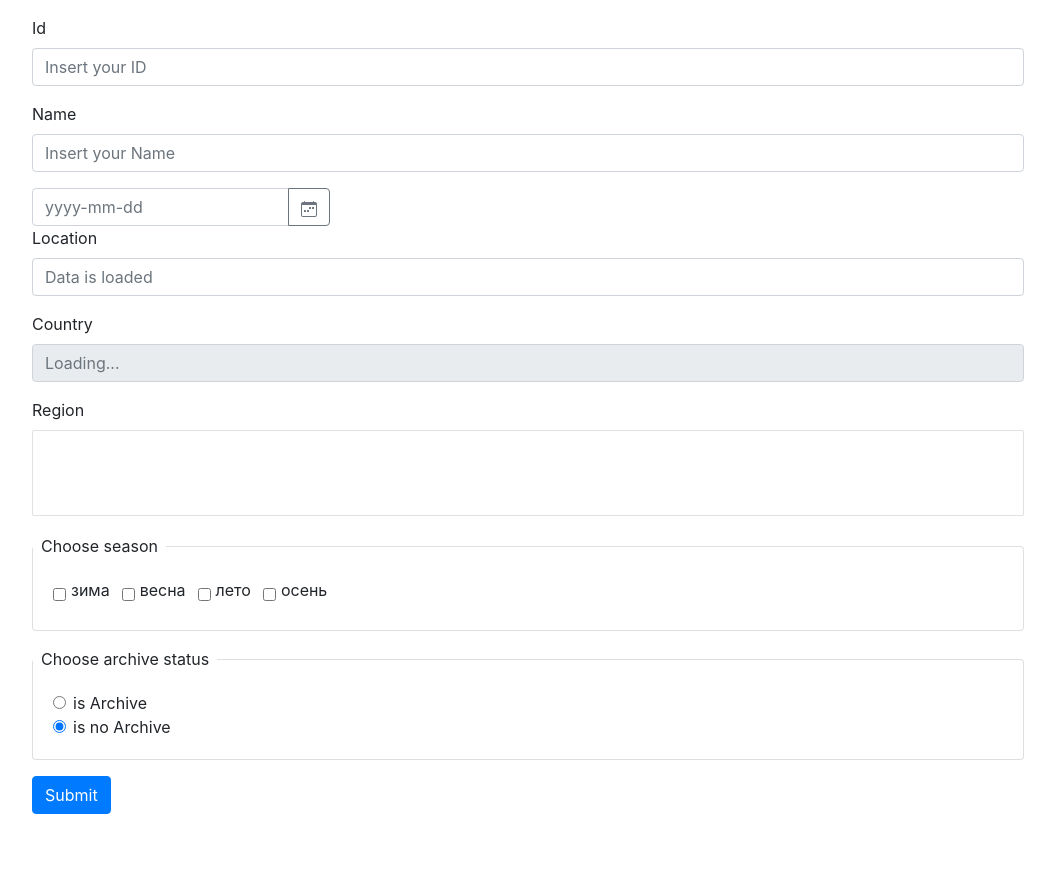
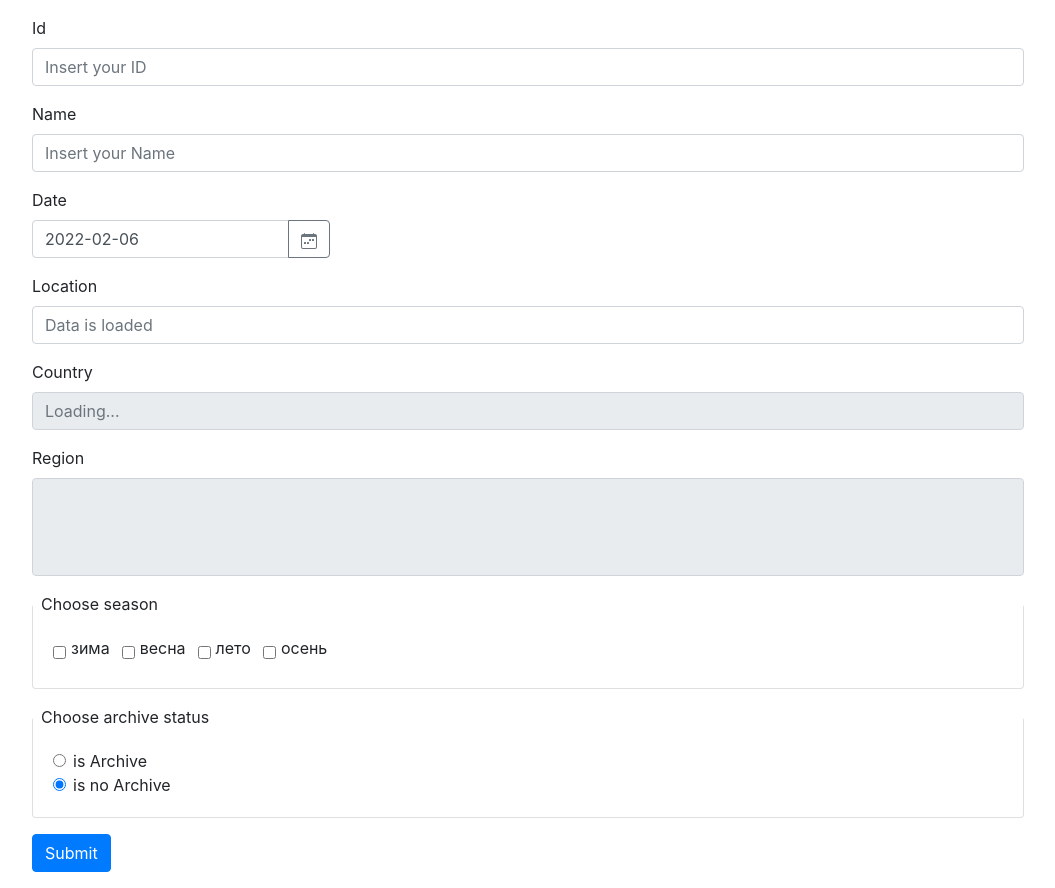
Before and after one commit to voskanvl/kozlov, an Angular app: page / in a window 1280 px wide. Shown: the whole page, without its empty margins (112-1167 px from the left). Before the commit the page ends 830 px from the top, so only its background shows below. Built offline with nearby package versions, Linux system fonts and the light colour scheme.

Commit message:
8.2 21:30

```diff
--- a/src/app/app.component.html
+++ b/src/app/app.component.html
@@ -22,6 +22,7 @@
   >
   </app-type-ahead>
   <!-- --- DATE --- -->
+  <div class="date-wrap"><label>Date</label>
     <div class="input-group date-picker">
       <input class="form-control" placeholder="yyyy-mm-dd"
              name="dp" ngbDatepicker
@@ -38,6 +39,7 @@
               d="M3.5 0a.5.5 0 0 1 .5.5V1h8V.5a.5.5 0 0 1 1 0V1h1a2 2 0 0 1 2 2v11a2 2 0 0 1-2 2H2a2 2 0 0 1-2-2V3a2 2 0 0 1 2-2h1V.5a.5.5 0 0 1 .5-.5zM1 4v10a1 1 0 0 0 1 1h12a1 1 0 0 0 1-1V4H1z"/>
           </svg>
         </button>
+      </div>
     </div>
   </div>
   <!-- --- LOCATION --- -->
@@ -67,7 +69,7 @@
   <!-- --- REGIONS --- -->
   <fieldset class="form-group">
     <label>Region</label>
-    <select class="form-select" name="select" formControlName="region" multiple>
+    <select class="form-select form-control" name="select" formControlName="region" multiple>
       <option *ngFor="let region of regionsArray">{{region['name']}}</option>
     </select>
   </fieldset>
--- a/src/app/app.component.sass
+++ b/src/app/app.component.sass
@@ -6,6 +6,7 @@ fieldset
   padding: 1rem
   max-width: 1024px
   margin: 0 auto
+  box-sizing: border-box
 .form-select
   width: 100%
   & option
@@ -16,4 +17,7 @@ legend
   font-size: 1rem
   padding: 0 .5rem
   margin: 0
-  width: fit-content
+label
+  display: block
+.date-wrap
+  margin-bottom: 1rem
--- a/src/app/app.component.ts
+++ b/src/app/app.component.ts
@@ -49,10 +49,10 @@ IsArchive - признак архивности (переключатель в
   regionsArray: Array<Obj> = [];
 
   seasons = [
-    {eng:'winter',ru:'зима'},
-    {eng:'spring', ru:'весна'},
-    {eng:'summer',ru:'лето'},
-    {eng: 'autumn', ru:'осень'}
+    {eng: 'winter', ru: 'зима'},
+    {eng: 'spring', ru: 'весна'},
+    {eng: 'summer', ru: 'лето'},
+    {eng: 'autumn', ru: 'осень'}
   ]
 
   private LOADING = "Loading..."
@@ -77,26 +77,16 @@ IsArchive - признак архивности (переключатель в
     }
   }
 
-  log(d:any){
+  log(d: any) {
     console.log(d)
   }
 
-  validateCountry = async (control: AbstractControl): Promise<ValidationErrors | null> => {
-    return null
-    // return new Promise<ValidationErrors | null>(resolve => {
-    //   this.countryDataLoaded$.subscribe(v => {
-    //     const includes = this.countriesArray.map(e => e['name']).includes(control.value)
-    //     if (includes) {
-    //       resolve(null)
-    //     } else {
-    //       resolve({mustBeIn: control.value})
-    //     }
-    //   })
-    // })
+  validateCountry =  (control: AbstractControl): ValidationErrors | null => {
+    const includes = this.countriesArray.map(e => e['name']).includes(control.value);
+    return includes?null:{v:1}
   }
 
   // validateSeason
-
 
 
   mainViewModel = new MainViewModel();
@@ -105,29 +95,17 @@ IsArchive - признак архивности (переключатель в
     name: new FormControl(this.mainViewModel.Name, Validators.required),
     date: new FormControl(MyFunctions.objectedDate(new Date(Date.now())), [Validators.required]),
     location: new FormControl(null, [Validators.required, this.validateLocation()]),
-    country: new FormControl({value: null, disabled: true}, [Validators.required, ]),
+    country: new FormControl({value: null, disabled: true}, [this.validateCountry]),
     region: new FormControl({value: null, disabled: true}, [Validators.required]),
-    // season: new FormControl(this.mainViewModel.Season, [Validators.required]),
-    season: new FormArray(this.seasons.map(e=>new FormControl(false))),
+    season: new FormArray(this.seasons.map(e => new FormControl(false))),
     isArchive: new FormControl("isn'tArchive", [Validators.required]),
   })
 
   submit() {
   }
 
-  constructor(public data: MockdataService
-  ) {
+  constructor(public data: MockdataService) {
   }
-
-  // changeForm(v
-  //              :
-  //              any
-  // ) {
-  //   console.log(v, this.myForm.controls['location'].invalid, this.myForm.controls['country'].disabled)
-  //   if ('location' in v) this.data.getCountries(v['location']).subscribe(v => {
-  //     this.countriesArray = v;
-  //   })
-  // }
 
   ngOnInit() {
     const dateControl = this.myForm.controls['date']
--- a/src/app/type-ahead/type-ahead.component.html
+++ b/src/app/type-ahead/type-ahead.component.html
@@ -1,7 +1,8 @@
-<fieldset class="form-group" [disabled]="disabled">
+<fieldset class="form-group type-ahead" [disabled]="disabled">
   <label >{{label}}</label>
+  <div class="row">
   <input
-    class="form-control"
+    [ngClass]="{'form-control': true, 'invalid':control!.invalid && control!.touched}"
     [autocomplete]="autocomplete"
     [ngbTypeahead]="search"
     [name]="controlId"
@@ -17,4 +18,5 @@
   <div class="alert alert-danger" *ngIf="control!.invalid && control!.touched">
       {{errorMessage}}
   </div>
+  </div>
 </fieldset>
--- a/src/app/type-ahead/type-ahead.component.sass
+++ b/src/app/type-ahead/type-ahead.component.sass
@@ -0,0 +1,15 @@
+.form-control
+  transition: width .5s ease-in-out, border-color 0.15s ease-in-out, box-shadow 0.15s ease-in-out
+  &.invalid
+    box-shadow: 0 0 8px #f77
+    width: 50%
+.alert
+  box-shadow: 0 0 8px #f77
+  padding-top: .4rem
+  padding-bottom: .4rem
+label
+  display: block
+
+.row
+  margin-left: 0
+  margin-right: 0
--- a/src/functions/Functions.ts
+++ b/src/functions/Functions.ts
@@ -39,10 +39,11 @@ export class MyFunctions{
     })
   }
   static objectedDate(date: Date):object{
-    return ({
+    const res = {
       year: date.getFullYear(),
-      month: date.getMonth(),
-      day: date.getDay()
-  })
+        month: date.getMonth()+1,
+        day: date.getDate()
+    }
+    return res
   }
 }
```
Lines whose indentation alone changed are shown as unchanged.
